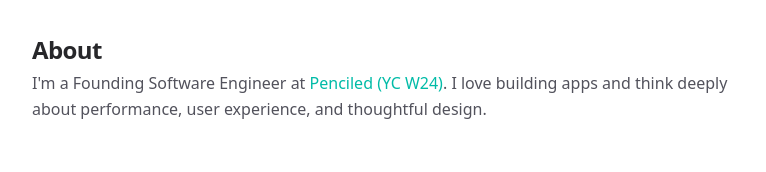
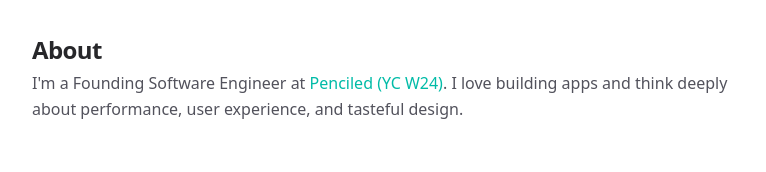
Before and after one commit to sohankancherla/portfolio, a Next.js app: page / in a window 1280 px wide. Shown: the part 250-422 px from the top of the page, without its empty margins (256-1022 px from the left). Built offline with nearby package versions, Linux system fonts and the light colour scheme.

Commit message:
Update about

```diff
--- a/src/app/page.tsx
+++ b/src/app/page.tsx
@@ -36,7 +36,7 @@ export default function Home() {
 							Penciled (YC W24)
 						</Link>
 						. I love building apps and think deeply about performance, user
-						experience, and thoughtful design.
+						experience, and tasteful design.
 					</p>
 				</section>
 
```
